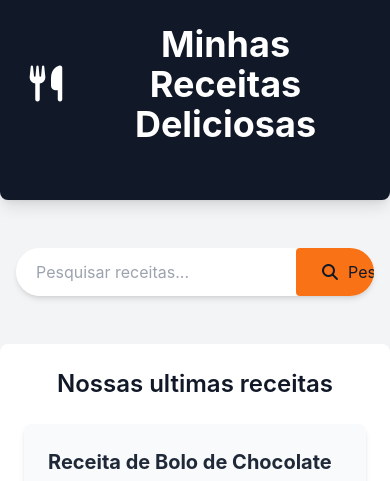
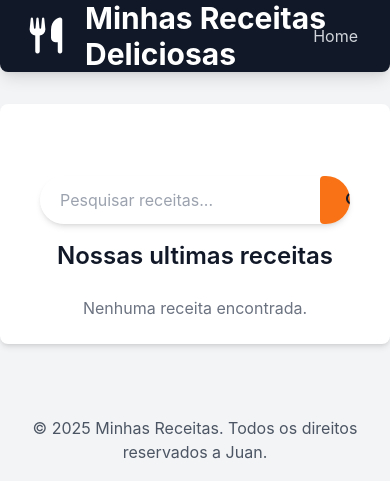
Before and after one commit to juanpfr/receitas-django, a Django app: page /receitas/ in a window 390 px wide. Shown: the top 481 px of the page. After the commit the page ends 459 px from the top, so only its background shows below. Run offline with Django 5.2, Linux system fonts and the light colour scheme; some libraries are stand-ins or nearby versions.

Commit message:
create base.html & update home.html

```diff
--- /dev/null
+++ b/receitas/templates/receitas/base.html
@@ -0,0 +1,40 @@
+{% load static %}
+<!DOCTYPE html>
+<html lang="pt-br">
+<head>
+    <meta charset="UTF-8">
+    <meta name="viewport" content="width=device-width, initial-scale=1.0">
+    <title>{% block title %}Minhas Receitas{% endblock %}</title>
+    <script src="https://cdn.tailwindcss.com"></script>
+    <link rel="stylesheet" href="https://cdnjs.cloudflare.com/ajax/libs/font-awesome/7.0.0/css/all.min.css" integrity="sha512-DxV+EoADOkOygM4IR9yXP8Sb2qwgidEmeqAEmDKIOfPRQZOWbXCzLC6vjbZyy0vPisbH2SyW27+ddLVCN+OMzQ==" crossorigin="anonymous" referrerpolicy="no-referrer" />
+
+    <style>
+        body{
+            font-family: 'Inter', sans-serif;
+        }
+    </style>
+</head>
+<body class="bg-gray-100 text-gray-900">
+    <header class="bg-gray-900 text-white p-6 shadow-lg rounded-b-lg">
+        <div class="container mx-auto relative flex items-center justify-between">
+            <div class="absolute inset-0 flex items-center justify-center">
+                <div class="flex items-center">
+                    <div class="text-4xl mr-4">
+                        <i class="fas fa-utensils"></i>
+                    </div>
+                    <h1 class="text-3xl font-bold">Minhas Receitas Deliciosas</h1>
+                </div>
+            </div>
+            <nav class="ml-auto relative z-10">
+                <a href="{% url 'home' %}" class="text-gray-300 hover:text-white mx-2">Home</a>
+            </nav>
+        </div>
+    </header>
+    <main class="container mx-auto p-6 mt-8 bg-white rounded-lg shadow-md">
+        {% block content %}{% endblock %}
+    </main>
+    <footer class="mt-12 p-6 text-center text-gray-600">
+        <p>&copy; 2025 Minhas Receitas. Todos os direitos reservados a Juan.</p>
+    </footer>
+</body>
+</html>
--- a/receitas/templates/receitas/home.html
+++ b/receitas/templates/receitas/home.html
@@ -1,82 +1,30 @@
-{% load static %}
-<!DOCTYPE html>
-<html lang="pt-br">
-<head>
-    <meta charset="UTF-8">
-    <meta name="viewport" content="width=device-width, initial-scale=1.0">
-    <title>Receitas</title>
-    <script src="https://cdn.tailwindcss.com"></script>
-    <link rel="stylesheet" href="https://cdnjs.cloudflare.com/ajax/libs/font-awesome/7.0.0/css/all.min.css" integrity="sha512-DxV+EoADOkOygM4IR9yXP8Sb2qwgidEmeqAEmDKIOfPRQZOWbXCzLC6vjbZyy0vPisbH2SyW27+ddLVCN+OMzQ==" crossorigin="anonymous" referrerpolicy="no-referrer" />
+{% extends "receitas/base.html" %}
+{% block title %}Home - Minhas Receitas{% endblock %}
 
-    <style>
-        body{
-            font-family: 'Inter', sans-serif;
-        }
-    </style>
-</head>
-<body class="bg-gray-100 text-gray-900">
-    <header class="bg-gray-900 text-white p-6 shadow-lg rounded-b-lg">
-        <div class="container mx-auto flex flex-col sm:flex-row items-center justify-center">
-            <div class="flex items-center mb-4 sm:mb-0">
-                <div class="text-4xl mr-4">
-                    <i class="fas fa-utensils"></i>
-                </div>
-                <h1 class="text-4xl font-bold text-center sm:text-left">Minhas Receitas Deliciosas</h1>
-            </div>
-            <nav class="mt-4 sm:mt-0"></nav>
-        </div>
-    </header>
+{% block content %}
+<!-- Seção de pesquisa -->
     <section class="container mx-auto mt-8 p-4 flex justify-center">
         <form method="get" action="{% url 'pesquisar_receitas' %}" class="w-full max-w-lg flex bg-white rounded-full shadow-md overflow-hidden">
             <input type="text" name="q" placeholder="Pesquisar receitas..." class="flex-grow p-3 text-gray-700 focus:outline-none focus:ring-2 focus-ring-orange-500 rounded-l-full pl-5">
-            <button class="bg-orange-500 hover:bg-orange-600 text-whit p-3 px-6 rounded r-full transition duration-300 ease-in-out flex items-center justify-center">
+            <button type="submit" class="bg-orange-500 hover:bg-orange-600 text-whit p-3 px-6 rounded r-full transition duration-300 ease-in-out flex items-center justify-center">
                 <i class="fas fa-search mr-2"></i> Pesquisar
             </button>
         </form>
     </section>
-    <main class="container mx-auto p-6 mt-8 bg-white rounded-lg shadow-md">
+    <!-- Lista de receitas -->
         <h2 class="text-2xl font-semibold mb-6 text-center">Nossas ultimas receitas</h2>
         <div class="flex flex-wrap justify-center gap-6">
-            <div class="w-full sm:w-[calc(50%-1.5rem)] lg:w-[calc(33.333%-1.5rem)] bg-gray-50 p-6 rounded-lg shadow-md hover:shadow-lg transition-shadow duration-300 ease-in-out">
-                <h3 class="text-xl font-bold mb-2 text-gray-800">Receita de Bolo de Chocolate</h3>
-                <img src="{% static 'receitas/img/bolo_de_chocolate.png ' %}" alt="Imagem do bolo de chocolate" class="w-full h-48 object-cover rounded-md mb-4">
-                <p class="text-gray-600 mb-4">Um bolo clássico, úmido e delicioso, perfeito para qualquer ocasião.</p>
-                <a href="{% url 'receita_detail' id=1 %}" class="text-orange-600 hover:text-orange-800 font-semibold">Ver Receita &rarr;</a>
-            </div>
-            <div class="w-full sm:w-[calc(50%-1.5rem)] lg:w-[calc(33.333%-1.5rem)] bg-gray-50 p-6 rounded-lg shadow-md hover:shadow-lg transition-shadow duration-300 ease-in-out">
-                <h3 class="text-xl font-bold mb-2 text-gray-800">Frango Assado com Ervas</h3>
-                <img src="{% static 'receitas/img/frango_assado_com_ervas.png' %}" alt="Imagem do bolo de chocolate" class="w-full h-48 object-cover rounded-md mb-4">
-                <p class="text-gray-600 mb-4">Uma receita simples e saborosa de frango assado com um toque de ervas frescas.</p>
-                <a href="{% url 'receita_detail' id=2 %}" class="text-orange-600 hover:text-orange-800 font-semibold">Ver Receita &rarr;</a>
-            </div>
-            <div class="w-full sm:w-[calc(50%-1.5rem)] lg:w-[calc(33.333%-1.5rem)] bg-gray-50 p-6 rounded-lg shadow-md hover:shadow-lg transition-shadow duration-300 ease-in-out">
-                <h3 class="text-xl font-bold mb-2 text-gray-800">Salada Mediterrânea Fresca</h3>
-                <img src="{% static 'receitas/img/salada_mediterranea.png' %}" alt="Imagem do bolo de chocolate" class="w-full h-48 object-cover rounded-md mb-4">
-                <p class="text-gray-600 mb-4">Uma salada leve e refrescante, cheia de sabores do Mediterrâneo.</p>
-                <a href="{% url 'receita_detail' id=3 %}" class="text-orange-600 hover:text-orange-800 font-semibold">Ver Receita &rarr;</a>
-            </div>
-            <div class="w-full sm:w-[calc(50%-1.5rem)] lg:w-[calc(33.333%-1.5rem)] bg-gray-50 p-6 rounded-lg shadow-md hover:shadow-lg transition-shadow duration-300 ease-in-out">
-                <h3 class="text-xl font-bold mb-2 text-gray-800">Torta de Limão Cremosa</h3>
-                <img src="{% static 'receitas/img/torta_de_limao_cremosa.png' %}" alt="Imagem do bolo de chocolate" class="w-full h-48 object-cover rounded-md mb-4">
-                <p class="text-gray-600 mb-4">Uma torta clássica com recheio de limão azedinho e merengue tostado.</p>
-                <a href="{% url 'receita_detail' id=4 %}" class="text-orange-600 hover:text-orange-800 font-semibold">Ver Receita &rarr;</a>
-            </div>
-            <div class="w-full sm:w-[calc(50%-1.5rem)] lg:w-[calc(33.333%-1.5rem)] bg-gray-50 p-6 rounded-lg shadow-md hover:shadow-lg transition-shadow duration-300 ease-in-out">
-                <h3 class="text-xl font-bold mb-2 text-gray-800">Sopa de Legumes Nutritiva</h3>
-                <img src="{% static 'receitas/img/sopa_de_legumes_nutritiva.png' %}" alt="Imagem do bolo de chocolate" class="w-full h-48 object-cover rounded-md mb-4">
-                <p class="text-gray-600 mb-4">Uma sopa reconfortante e cheia de vegetais frescos, perfeita para dias frios.</p>
-                <a href="{% url 'receita_detail' id=5 %}" class="text-orange-600 hover:text-orange-800 font-semibold">Ver Receita &rarr;</a>
-            </div>
-            <div class="w-full sm:w-[calc(50%-1.5rem)] lg:w-[calc(33.333%-1.5rem)] bg-gray-50 p-6 rounded-lg shadow-md hover:shadow-lg transition-shadow duration-300 ease-in-out">
-                <h3 class="text-xl font-bold mb-2 text-gray-800">Risoto de Cogumelos Selvagens</h3>
-                <img src="{% static 'receitas/img/risoto_de_cogumelo_selvagem.png' %}" alt="Imagem do bolo de chocolate" class="w-full h-48 object-cover rounded-md mb-4">
-                <p class="text-gray-600 mb-4">Um risoto cremoso e aromático, com uma mistura rica de cogumelos selvagens.</p>
-                <a href="{% url 'receita_detail' id=6 %}" class="text-orange-600 hover:text-orange-800 font-semibold">Ver Receita &rarr;</a>
-            </div>
+            {% for receita in receitas %}
+                <div class="w-full sm:w-[calc(50%-1.5rem)] lg:w-[calc(33.333%-1.5rem)] bg-gray-50 p-6 rounded-lg shadow-md hover:shadow-lg transition-shadow duration-300 ease-in-out">
+                    <h3 class="text-xl font-bold mb-2 text-gray-800">{{ recipe.title }}</h3>
+                    {% if receita.image %}
+                        <img src="{{ receita.image.url }}" alt="Imagem de {{ receita.title }}" class="w-full h-48 object-cover rounded-md mb-4">
+                    {% endif %}
+                    <p class="text-gray-600 mb-4">{{ receita.description|truncatewords:20 }}</p>
+                    <a href="{% url 'receita_detail' receita.id %}" class="inline-block bg-orange-500 hover:bg-orange-600 text-white font-semibold py-2 px-4 rounded-full transition-colors duration-300">Ver Receita &rarr;</a>
+                </div>
+            {% empty %}
+                <p class="text-center text-gray-500 col-span-full">Nenhuma receita encontrada.</p>
+            {% endfor %}
         </div>
-    </main>
-    <footer class="mt-12 p-6 text-center text-gray-600">
-        <p>&copy; 2025 Minhas Receitas. Todos os direitos reservados a Juan.</p>
-    </footer>
-</body>
-</html>
+        {% endblock %}
```
